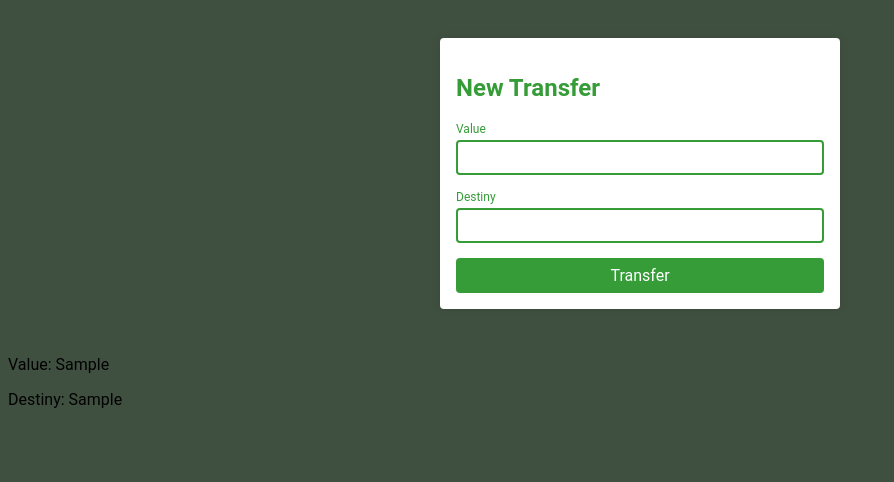
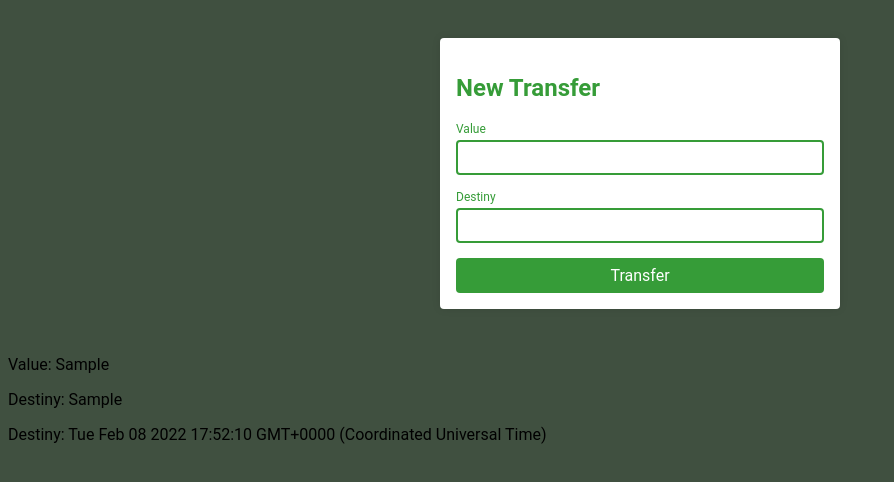
Before and after one commit to GabrielAlonso/project-packaging, an Angular app: page / in a window 1280 px wide. Both pictures are taken after typing "Sample", "Sample" into the empty fields and a click on the button "Transfer". Shown: the top 482 px of the page, without its empty margins (0-894 px from the left). Built offline with nearby package versions, Linux system fonts and the light colour scheme.

Commit message:
List of transferencies and add field date

```diff
--- a/src/app/app.component.html
+++ b/src/app/app.component.html
@@ -1,3 +1,3 @@
 <app-new-transfer (toTransfer)="transfer($event)"></app-new-transfer>
 
-<app-bank-statement [transferency]="transferency"></app-bank-statement>
+<app-bank-statement [transferencies]="transferencies"></app-bank-statement>
--- a/src/app/app.component.ts
+++ b/src/app/app.component.ts
@@ -7,9 +7,11 @@ import { Component } from '@angular/core';
 })
 export class AppComponent {
   title = 'project-packaging';
-  transferency: any;
+  transferencies: any[] = [];
 
   transfer($event) {
-    this.transferency = $event;
+    console.log($event);
+    const tranferency = {...$event, dateTransfer: new Date()};
+    this.transferencies.push(tranferency);
   }
 }
--- a/src/app/bank-statement/bank-statement.component.html
+++ b/src/app/bank-statement/bank-statement.component.html
@@ -1,2 +1,5 @@
-<p>Value: {{ transferency?.valueTransfer }}</p>
-<p>Destiny: {{ transferency?.destinyTransfer }}</p>
+<div *ngFor="let transferency of transferencies">
+  <p>Value: {{ transferency?.valueTransfer }}</p>
+  <p>Destiny: {{ transferency?.destinyTransfer }}</p>
+  <p>Destiny: {{ transferency?.dateTransfer }}</p>
+</div>
--- a/src/app/bank-statement/bank-statement.component.ts
+++ b/src/app/bank-statement/bank-statement.component.ts
@@ -7,7 +7,7 @@ import { Component, Input, OnInit } from '@angular/core';
 })
 export class BankStatementComponent implements OnInit {
 
-  @Input() transferency: any;
+  @Input() transferencies: any[];
 
   constructor() { }
 
```
